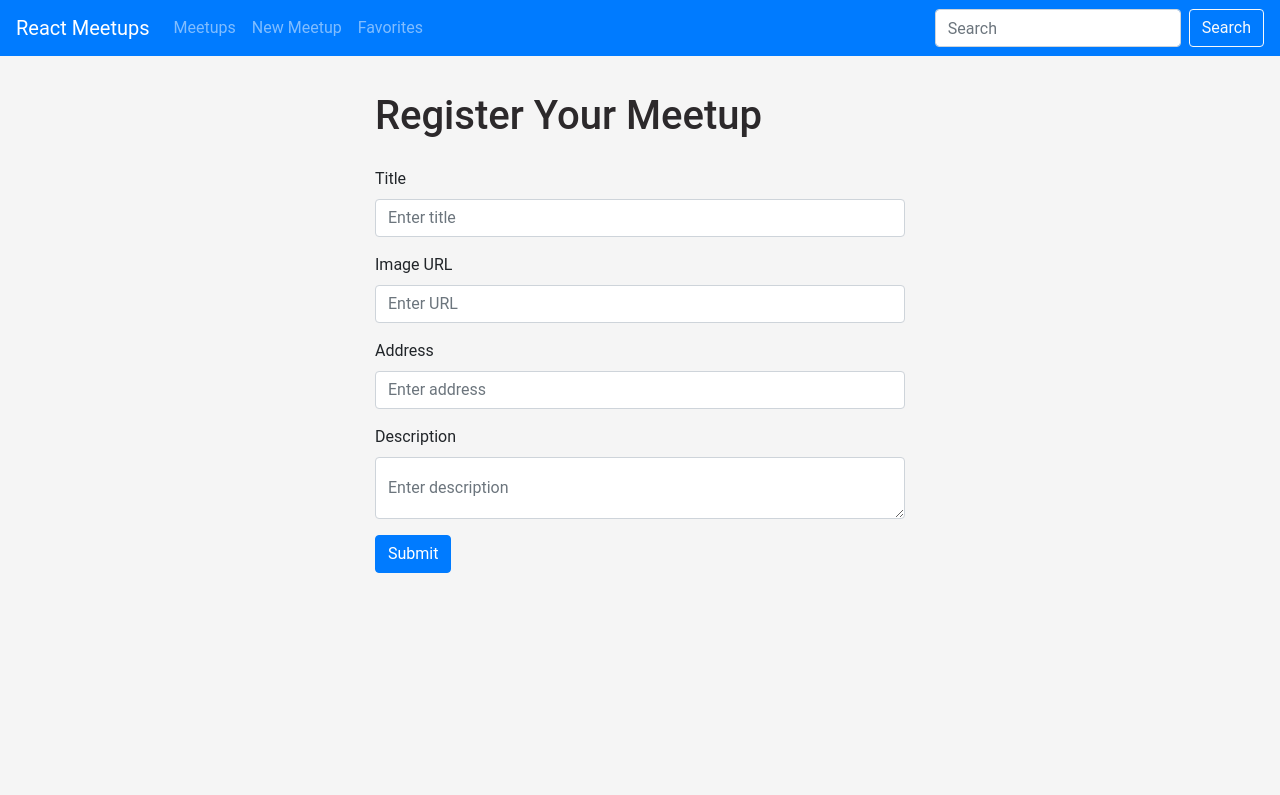
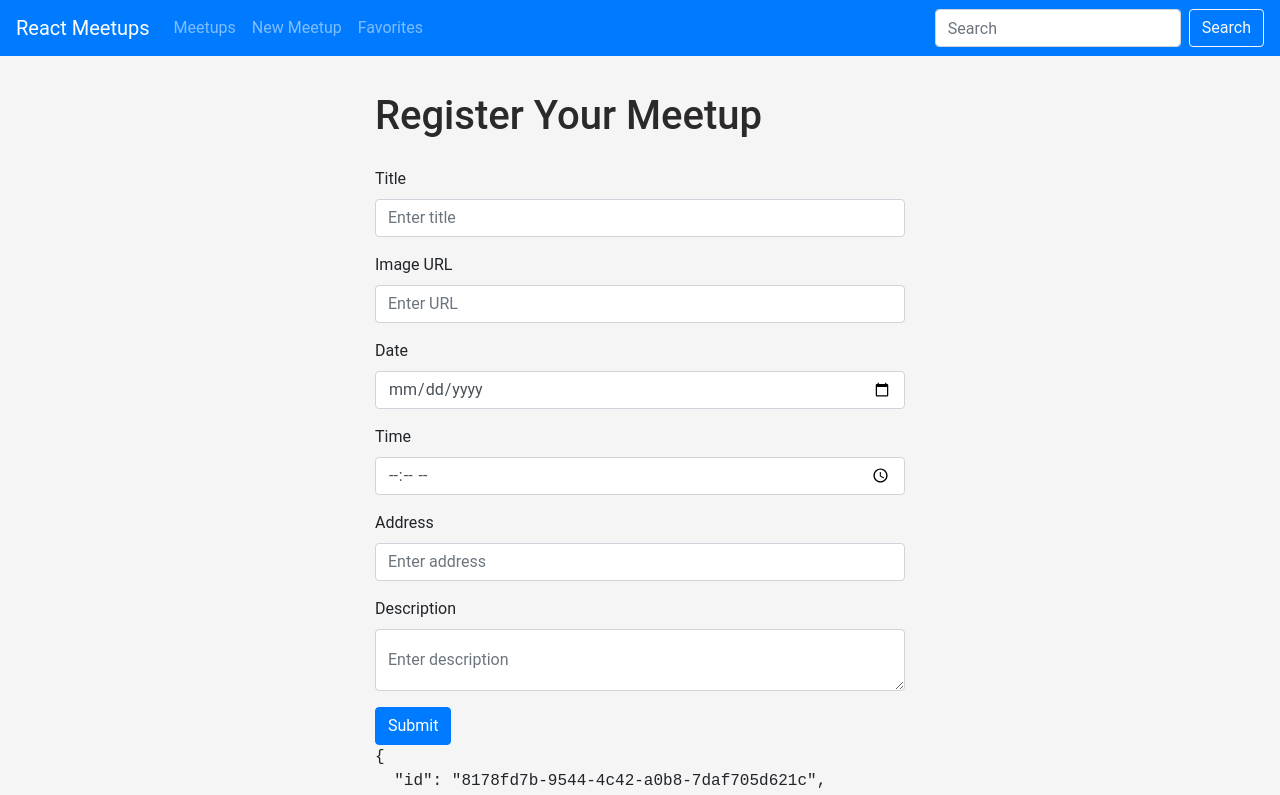
Before and after one commit to brandonwie/react-refresher, a React (Create React App) app: page /new-meetup in a window 1280 px wide. Shown: the top 795 px of the page. Built offline with nearby package versions, Linux system fonts and the light colour scheme.

Commit message:
test(NewMeetup): complete posting to firebase db using \'fetch\'

```diff
--- a/package.json
+++ b/package.json
@@ -10,14 +10,17 @@
     "@types/node": "^12.20.10",
     "@types/react": "^17.0.3",
     "@types/react-dom": "^17.0.3",
+    "@types/uuid": "^8.3.0",
     "bootstrap": "^4.6.0",
     "formik": "^2.2.6",
     "node-sass": "^5.0.0",
     "react": "^17.0.2",
     "react-bootstrap": "^1.5.2",
     "react-dom": "^17.0.2",
+    "react-router-dom": "^5.2.0",
     "react-scripts": "4.0.3",
     "typescript": "^4.2.4",
+    "uuid": "^8.3.2",
     "web-vitals": "^1.1.1",
     "yup": "^0.32.9"
   },
@@ -48,6 +51,7 @@
   "devDependencies": {
     "@types/bootstrap": "^5.0.12",
     "@types/node-sass": "^4.11.1",
-    "@types/react-bootstrap": "^0.32.25"
+    "@types/react-bootstrap": "^0.32.25",
+    "@types/react-router-dom": "^5.1.7"
   }
 }
--- a/src/components/meetups/NewMeetupForm.tsx
+++ b/src/components/meetups/NewMeetupForm.tsx
@@ -2,27 +2,41 @@ import { Formik } from 'formik';
 import * as Yup from 'yup';
 import React from 'react';
 import { Form, Button } from 'react-bootstrap';
+import { MeetupDataType } from '../../pages/NewMeetup';
+import { v4 as uuid4 } from 'uuid';
 
 const schema = Yup.object().shape({
   title: Yup.string().min(1).max(255).required(),
-  image: Yup.string()
+  imageUrl: Yup.string()
+    .min(1)
     .matches(
       /(https?:\/\/.*\.(?:png|jpg))/i,
       'the url must be ending with jpg or png'
     )
     .required(),
+  date: Yup.string().required(),
+  time: Yup.string().required(),
   address: Yup.string().min(1).max(255).required(),
   description: Yup.string().min(15).max(255).required(),
 });
 
-const NewMeetupForm: React.FC = (): JSX.Element => {
+interface NewMeetupFormProps {
+  onAddMeetup: (meetupData: MeetupDataType) => void;
+}
+
+const NewMeetupForm: React.FC<NewMeetupFormProps> = (props): JSX.Element => {
+  const { onAddMeetup } = props;
+
   return (
     <>
       <h1>Register Your Meetup</h1>
       <Formik
         initialValues={{
+          id: uuid4(),
           title: '',
           imageUrl: '',
+          date: '',
+          time: '',
           address: '',
           description: '',
         }}
@@ -30,11 +44,11 @@ const NewMeetupForm: React.FC = (): JSX.Element => {
         onSubmit={(values, { setSubmitting }) => {
           setSubmitting(true);
 
+          onAddMeetup(values);
+
           setTimeout(() => {
-            alert(JSON.stringify(values, null, 2));
-            console.log(values);
             setSubmitting(false);
-          }, 2000);
+          }, 1000);
         }}
       >
         {({
@@ -45,7 +59,6 @@ const NewMeetupForm: React.FC = (): JSX.Element => {
           handleBlur,
           handleSubmit,
           isSubmitting,
-          /* and other goodies */
         }) => (
           <Form noValidate onSubmit={handleSubmit}>
             <Form.Group controlId='meetup-form__title'>
@@ -87,6 +100,46 @@ const NewMeetupForm: React.FC = (): JSX.Element => {
               </Form.Control.Feedback>
               <Form.Control.Feedback type='invalid'>
                 {errors.imageUrl}
+              </Form.Control.Feedback>
+            </Form.Group>
+
+            <Form.Group controlId='meetup-form__date'>
+              <Form.Label>Date</Form.Label>
+              <Form.Control
+                type='date'
+                name='date'
+                value={values.date}
+                onBlur={handleBlur}
+                onChange={handleChange}
+                isValid={touched.date && !errors.date}
+                isInvalid={touched.date && !!errors.date}
+                required
+              />
+              <Form.Control.Feedback type='invalid'>
+                {errors.date}
+              </Form.Control.Feedback>
+              <Form.Control.Feedback type='valid'>
+                Looks good!
+              </Form.Control.Feedback>
+            </Form.Group>
+
+            <Form.Group controlId='meetup-form__time'>
+              <Form.Label>Time</Form.Label>
+              <Form.Control
+                type='time'
+                name='time'
+                value={values.time}
+                onBlur={handleBlur}
+                onChange={handleChange}
+                isValid={touched.time && !errors.time}
+                isInvalid={touched.time && !!errors.time}
+                required
+              />
+              <Form.Control.Feedback type='invalid'>
+                {errors.time}
+              </Form.Control.Feedback>
+              <Form.Control.Feedback type='valid'>
+                Looks good!
               </Form.Control.Feedback>
             </Form.Group>
 
@@ -134,6 +187,7 @@ const NewMeetupForm: React.FC = (): JSX.Element => {
             <Button type='submit' disabled={isSubmitting}>
               {isSubmitting ? 'Uploading…' : 'Submit'}
             </Button>
+            <pre>{JSON.stringify(values, null, 2)}</pre>
           </Form>
         )}
       </Formik>
--- a/src/pages/NewMeetup.tsx
+++ b/src/pages/NewMeetup.tsx
@@ -1,11 +1,46 @@
+import { useHistory } from 'react-router-dom';
 import { Container } from 'react-bootstrap';
 import NewMeetupForm from '../components/meetups/NewMeetupForm';
+import React from 'react';
+
+export interface MeetupDataType {
+  id: string;
+  title: string;
+  imageUrl: string;
+  address: string;
+  date: string;
+  time: string;
+  description: string;
+}
 
 const NewMeetupPage: React.FC = (): JSX.Element => {
+  const history = useHistory();
+
+  const addMeetupHandler = (meetupData: MeetupDataType): void => {
+    fetch(
+      'https://react-refresher-cb12e-default-rtdb.europe-west1.firebasedatabase.app/meetups.json',
+      {
+        method: 'POST',
+        body: JSON.stringify(meetupData),
+        headers: {
+          'Content-Type': 'application/json',
+        },
+      }
+    )
+      .then((response) => {
+        // prevent to go back
+        history.replace('/');
+        console.log(response);
+      })
+      .catch((error) => {
+        console.log(error.message);
+      });
+  };
+
   return (
     <section>
       <Container className='form-container'>
-        <NewMeetupForm />
+        <NewMeetupForm onAddMeetup={addMeetupHandler} />
       </Container>
     </section>
   );
```
Also changed, not shown: 1 other file (tests, documents, lock files or other folders).
